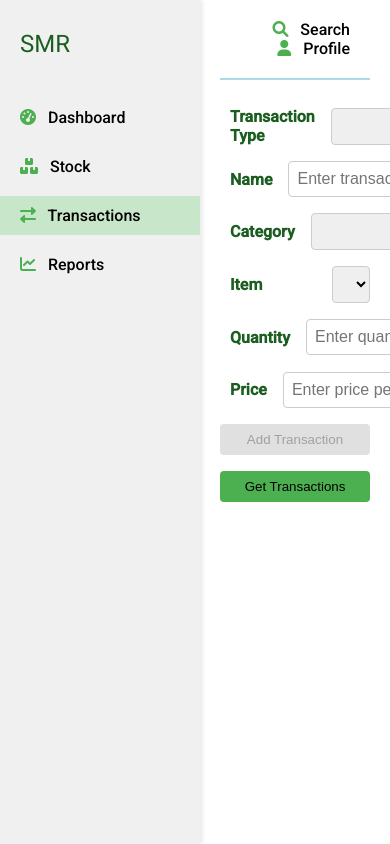
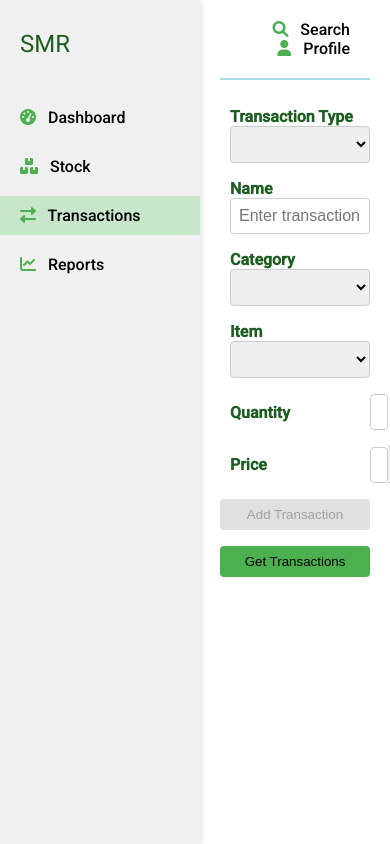
Before and after one commit to KothaNikhil/rice-factory-management, an Angular app in the folder front-end/: page /transactions in a window 390 px wide. Built offline with nearby package versions, Linux system fonts and the light colour scheme.

Commit message:
Update transaction form styles for improved layout and responsiveness

```diff
--- a/front-end/src/app/modules/transactions/transactions.component.scss
+++ b/front-end/src/app/modules/transactions/transactions.component.scss
@@ -1,5 +1,5 @@
 form {
-  max-width: 500px;
+  max-width: 400px;
   margin-left: 10px;
   display: flex;
   flex-direction: column;
@@ -8,17 +8,19 @@ form {
 
 .form-group {
   display: flex;
+  flex-wrap: wrap; /* Ensure the content wraps if it doesn't fit */
   align-items: center;
-  gap: 1rem;
 }
 
 label {
   font-weight: bold;
-  width: 150px;
+  width: 140px;
+  flex-shrink: 0; /* Prevent label from shrinking */
 }
 
 input, select {
   flex: 1;
+  min-width: 0; /* Allow inputs to shrink properly */
   padding: 0.5rem;
   font-size: 1rem;
   border-radius: 4px;
@@ -29,6 +31,7 @@ input, select {
   display: flex;
   align-items: center;
   flex: 1;
+  min-width: 0; /* Allow group to shrink properly */
 }
 
 .input-group-addon {
@@ -38,4 +41,5 @@ input, select {
   border: 1px solid #ccc;
   border-left: none;
   border-radius: 0 4px 4px 0;
+  white-space: nowrap; /* Prevent wrapping of addon content */
 }
```
